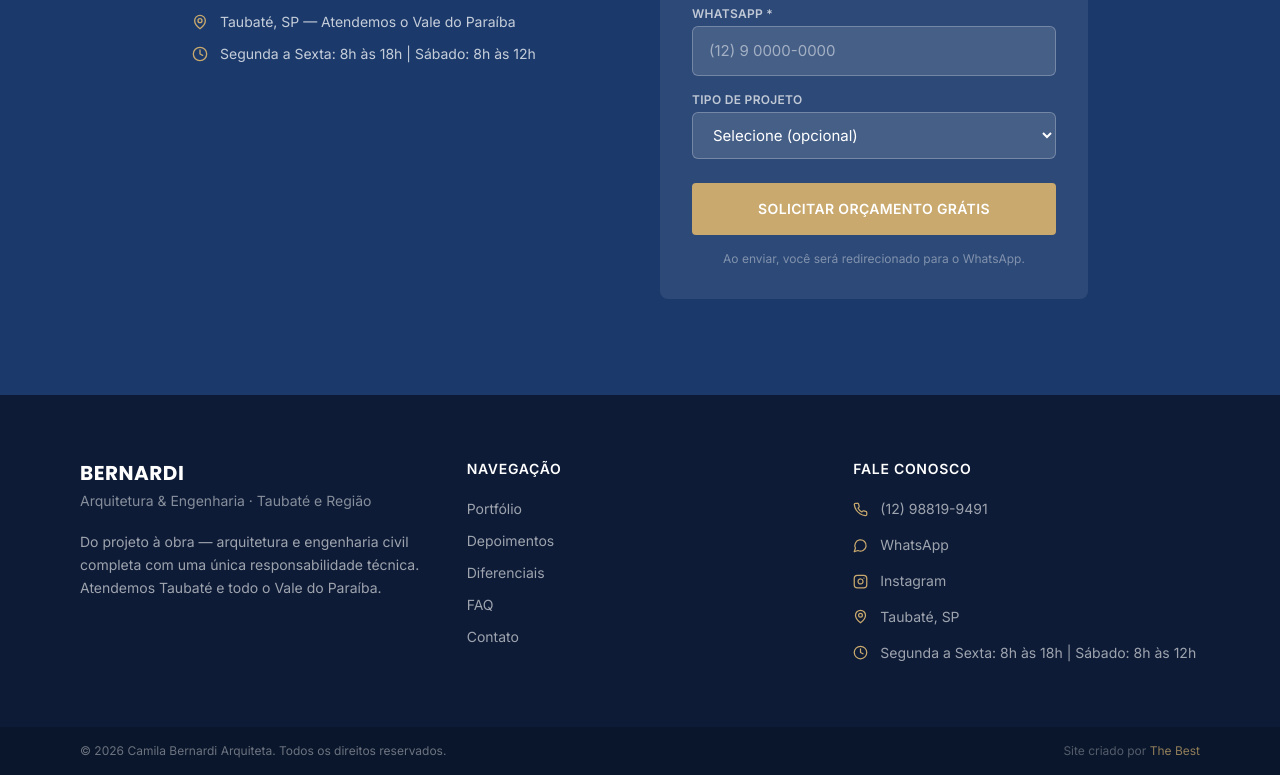
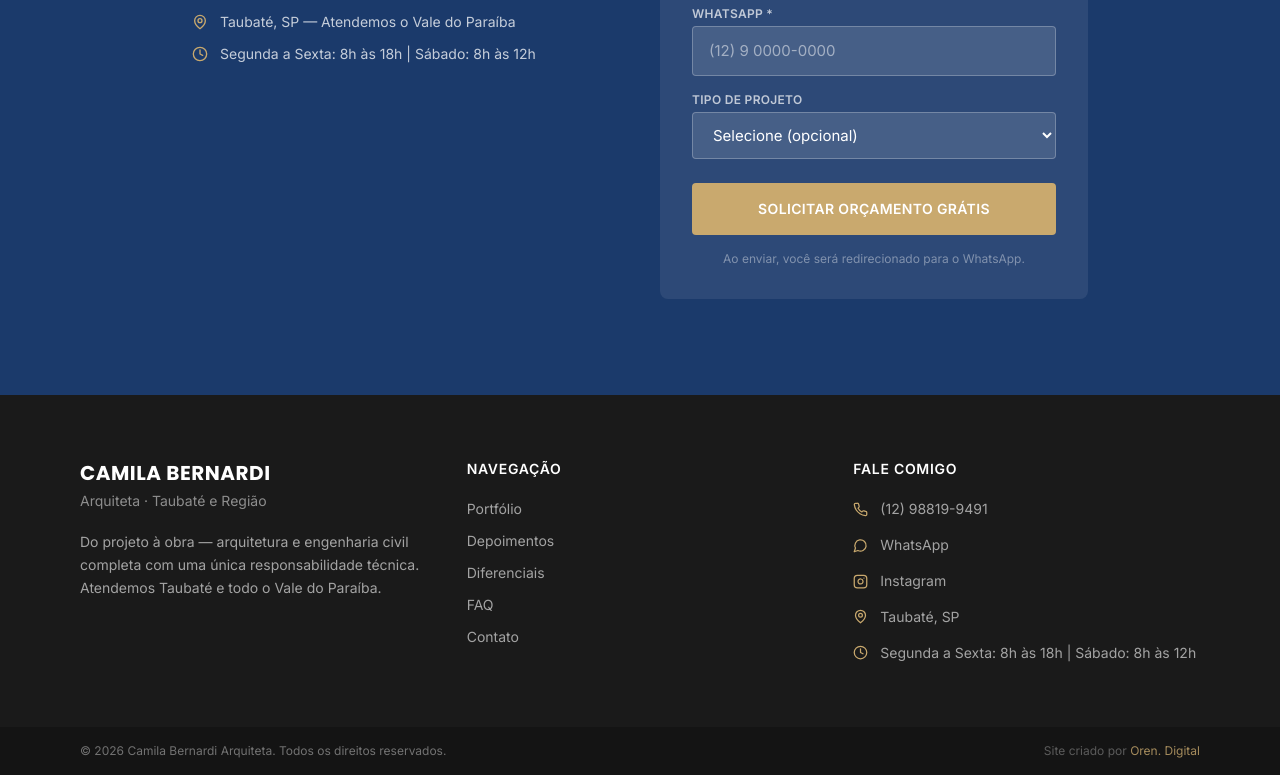
Before and after one commit to matheussperes/bernardi-arquitetura, a React (Vite) app: page / in a window 1280 px wide. Shown: the part 6535-7310 px from the top of the page. Built offline with nearby package versions, Linux system fonts and the light colour scheme; the HTML template or start-up script is replaced by a standard one.

Commit message:
fix: paleta champagne/grafite no CSS global + nome Oren Digital no footer

```diff
--- a/src/components/thebest/Footer.tsx
+++ b/src/components/thebest/Footer.tsx
@@ -16,7 +16,7 @@ export default function Footer() {
   }
 
   return (
-    <footer style={{ background: '#0D1B36' }}>
+    <footer style={{ background: '#1A1A1A' }}>
       {/* Main footer */}
       <div className="container-site py-14 md:py-16">
         <div className="grid grid-cols-1 md:grid-cols-3 gap-10">
@@ -24,10 +24,10 @@ export default function Footer() {
           {/* Col 1 — Brand */}
           <div>
             <p className="font-heading font-bold text-white text-xl tracking-wide mb-1">
-              BERNARDI
+              CAMILA BERNARDI
             </p>
             <p className="font-body text-white/50 text-sm mb-5">
-              Arquitetura & Engenharia · Taubaté e Região
+              Arquiteta · Taubaté e Região
             </p>
             <p className="font-body text-white/60 text-sm leading-relaxed">
               Do projeto à obra — arquitetura e engenharia civil completa com uma
@@ -57,7 +57,7 @@ export default function Footer() {
           {/* Col 3 — Contato */}
           <div>
             <p className="font-body font-semibold text-white text-sm uppercase tracking-wider mb-5">
-              Fale Conosco
+              Fale Comigo
             </p>
             <div className="flex flex-col gap-4">
               <a
@@ -105,14 +105,14 @@ export default function Footer() {
       </div>
 
       {/* Bottom bar */}
-      <div style={{ background: 'rgba(0,0,0,0.2)' }}>
+      <div style={{ background: 'rgba(0,0,0,0.25)' }}>
         <div className="container-site py-4 flex flex-col sm:flex-row items-center justify-between gap-2">
           <p className="font-body text-white/40 text-xs text-center sm:text-left">
             © {new Date().getFullYear()} {siteConfig.company}. Todos os direitos reservados.
           </p>
           <p className="font-body text-white/30 text-xs">
             Site criado por{' '}
-            <span className="text-accent/70">The Best</span>
+            <span style={{ color: '#C9A96E', opacity: 0.8 }}>Oren. Digital</span>
           </p>
         </div>
       </div>
--- a/src/index.css
+++ b/src/index.css
@@ -3,34 +3,30 @@
 @tailwind utilities;
 
 /* ============================================================
-   GOOGLE FONTS — carregadas via index.html para performance
-   ============================================================ */
-
-/* ============================================================
-   CSS CUSTOM PROPERTIES — Design Tokens Bernardi
+   CSS CUSTOM PROPERTIES — Design Tokens Camila Bernardi
    ============================================================ */
 :root {
   --color-bg: #FFFFFF;
-  --color-surface: #F4F5F7;
-  --color-primary: #1B3A6B;
-  --color-primary-hover: #142D55;
-  --color-text-main: #1A1A2E;
-  --color-text-secondary: #5A6478;
-  --color-accent: #E8A020;
+  --color-surface: #FAF8F5;
+  --color-primary: #2C2C2C;
+  --color-primary-hover: #1a1a1a;
+  --color-text-main: #1C1C1C;
+  --color-text-secondary: #6B6B6B;
+  --color-accent: #C9A96E;
   --color-whatsapp: #25D366;
-  --color-border: #DDE1EA;
-  --color-footer-bg: #0D1B36;
+  --color-border: #E8E2D9;
+  --color-footer-bg: #1A1A1A;
 
   --font-heading: 'Poppins', sans-serif;
   --font-body: 'Inter', sans-serif;
 
-  --shadow-card: 0 2px 12px rgba(0,0,0,0.08);
-  --shadow-card-hover: 0 8px 24px rgba(0,0,0,0.14);
-  --shadow-header: 0 2px 16px rgba(0,0,0,0.08);
+  --shadow-card: 0 2px 12px rgba(0,0,0,0.06);
+  --shadow-card-hover: 0 8px 24px rgba(0,0,0,0.12);
+  --shadow-header: 0 2px 16px rgba(0,0,0,0.06);
   --shadow-whatsapp: 0 4px 16px rgba(37,211,102,0.4);
-  --shadow-btn: 0 4px 16px rgba(27,58,107,0.3);
+  --shadow-btn: 0 4px 16px rgba(44,44,44,0.25);
 
-  --radius-btn: 6px;
+  --radius-btn: 4px;
   --radius-card: 8px;
   --container-max: 1200px;
   --section-py: 96px;
@@ -60,15 +56,12 @@ body {
   padding: 0;
 }
 
-/* ============================================================
-   FONT DISPLAY SWAP — performance
-   ============================================================ */
 @font-face {
   font-display: swap;
 }
 
 /* ============================================================
-   CONTAINER UTILITÁRIO
+   CONTAINER
    ============================================================ */
 .container-site {
   width: 100%;
@@ -87,7 +80,7 @@ body {
 }
 
 /* ============================================================
-   SECTION PADDING UTILITÁRIO
+   SECTION PADDING
    ============================================================ */
 .section-py {
   padding-top: var(--section-py);
@@ -102,7 +95,7 @@ body {
 }
 
 /* ============================================================
-   ANIMAÇÕES DE ENTRADA — IntersectionObserver
+   ANIMAÇÕES
    ============================================================ */
 .animate-on-scroll {
   opacity: 0;
@@ -116,7 +109,7 @@ body {
 }
 
 /* ============================================================
-   ACCORDION FAQ
+   FAQ ACCORDION
    ============================================================ */
 .faq-answer {
   max-height: 0;
@@ -154,7 +147,7 @@ body {
 }
 
 /* ============================================================
-   HEADER SCROLL TRANSITION
+   HEADER SCROLL
    ============================================================ */
 .header-scrolled {
   background: #FFFFFF !important;
@@ -214,7 +207,7 @@ body {
 }
 
 /* ============================================================
-   TESTIMONIALS MOBILE CAROUSEL
+   TESTIMONIALS MOBILE
    ============================================================ */
 @media (max-width: 768px) {
   .testimonials-carousel {
@@ -237,7 +230,7 @@ body {
 }
 
 /* ============================================================
-   FORM INPUTS SEÇÃO CTA
+   FORM INPUTS CTA
    ============================================================ */
 .cta-input {
   width: 100%;
```
